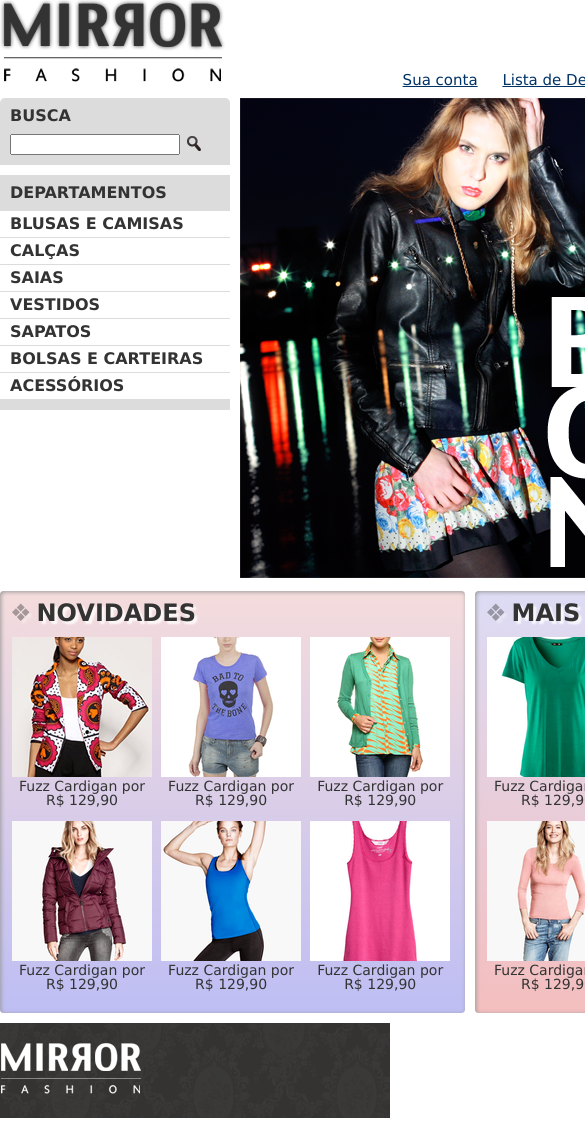
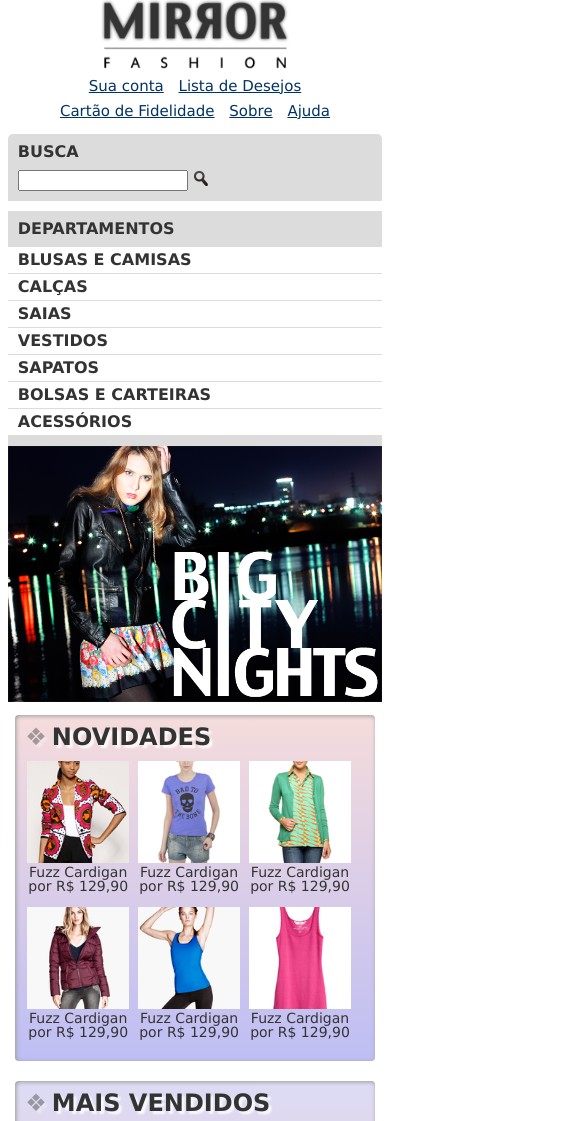
Before and after one commit to EraNFPJr/WD-43, a plain HTML site: page index.html in a window 390 px wide. Shown: the top 1121 px of the page, 585 px wide, since content can reach past the window. Drawn offline with Linux system fonts and the light colour scheme.

Commit message:
Exercício 6.5: Adaptações para mobile

```diff
--- a/css/estilos.css
+++ b/css/estilos.css
@@ -160,7 +160,6 @@ header {
     transform: scale(1.2) rotate(5deg);
 }
 
-
 .novidades{
     float: left;
     background-color: #f5dcdc;
@@ -234,3 +233,50 @@ footer .container {
     border-top-left-radius: 5px;
     border-top-right-radius: 5px;
 }
+
+@media (max-width: 939px) {
+    .container {
+        width: 96%;
+    }
+
+    header h1 {
+        text-align: center;
+    }
+
+    header h1 img {
+        max-width: 50%;
+    }
+
+    .sacola {
+        display: none;
+    }
+
+    .menu-opcoes {
+        position: static;
+        text-align: center;
+    }
+
+    .menu-opcoes ul li {
+        display: inline-block;
+        margin: 5px
+    }
+
+    .busca,
+    .menu-departamentos,
+    .banner-destaque img {
+        margin-right: 0;
+        width: 100%;
+    }
+
+    .painel {
+        width: auto;
+    }
+
+    .painel li {
+        width: 30%;
+    }
+
+    .painel img {
+        width: 100%;
+    }
+}
--- a/index.html
+++ b/index.html
@@ -5,6 +5,7 @@
         <title>Mirror Fashion</title>
         <link rel="stylesheet" href="css/reset.css">
         <link rel="stylesheet" href="css/estilos.css">
+        <meta name="viewport" content="width=device-width"
      </head>
 
      <body>
```
